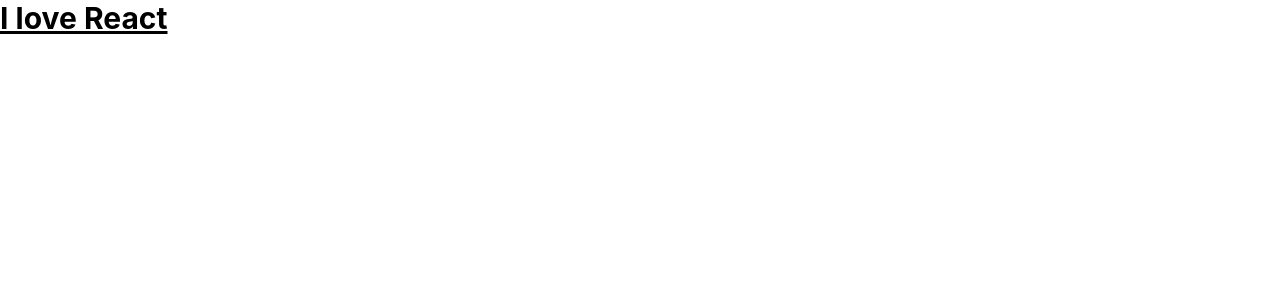
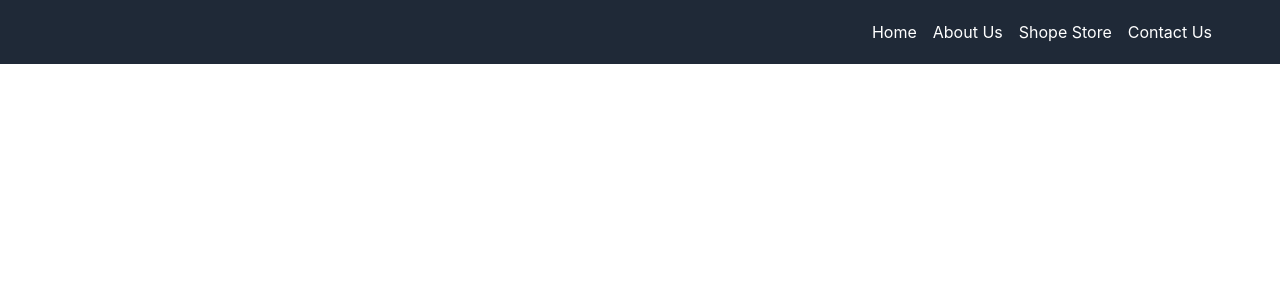
Before and after one commit to ayabakry/E-commerce-Home-Page, a React (Create React App) app: page / in a window 1280 px wide. Shown: the top 300 px of the page. Built offline with nearby package versions, Linux system fonts and the light colour scheme.

Commit message:
add headers to nav bar in all screen

```diff
--- a/package.json
+++ b/package.json
@@ -3,6 +3,8 @@
   "version": "0.1.0",
   "private": true,
   "dependencies": {
+    "@headlessui/react": "^1.7.19",
+    "@heroicons/react": "^2.1.3",
     "@testing-library/jest-dom": "^5.17.0",
     "@testing-library/react": "^13.4.0",
     "@testing-library/user-event": "^13.5.0",
--- a/src/Pages/HomePage.jsx
+++ b/src/Pages/HomePage.jsx
@@ -1,9 +1,123 @@
+import { Fragment } from 'react'
+import { Disclosure, Menu, Transition } from '@headlessui/react'
+import { Bars3Icon, BellIcon, XMarkIcon } from '@heroicons/react/24/outline'
+
 function Homepage() {
+    const navigation = [
+        { name: 'Dashboard', href: '#', current: true },
+        { name: 'Team', href: '#', current: false },
+        { name: 'Projects', href: '#', current: false },
+        { name: 'Calendar', href: '#', current: false },
+      ]
+
+      function classNames(...classes) {
+        return classes.filter(Boolean).join(' ')
+      }
     return(
-        <h1 className="text-3xl font-bold underline">
-        I love React
+        <Disclosure as="nav" className="bg-gray-800">
+        {({ open }) => (
+          <>
+            <div className="mx-auto max-w-7xl px-2 sm:px-6 lg:px-8">
+              <div className="relative flex h-16 items-center justify-between">
+                <div className="absolute inset-y-0 left-0 flex items-center sm:hidden">
+                  {/* Mobile menu button*/}
+                  <Disclosure.Button className="relative inline-flex items-center justify-center rounded-md p-2 text-gray-400 hover:bg-gray-700 hover:text-white focus:outline-none focus:ring-2 focus:ring-inset focus:ring-white">
+                    <span className="absolute -inset-0.5" />
+                    <span className="sr-only">Open main menu</span>
+                    {open ? (
+                      <XMarkIcon className="block h-6 w-6" aria-hidden="true" />
+                    ) : (
+                      <Bars3Icon className="block h-6 w-6" aria-hidden="true" />
+                    )}
+                  </Disclosure.Button>
+                </div>
+                <div className="flex flex-1 items-center justify-center sm:items-stretch sm:justify-end">
+                  <div className="flex flex-shrink-0 items-center">
+                        {/* <img
+                        className="h-8 w-auto"
+                        src="https://tailwindui.com/img/logos/mark.svg?color=indigo&shade=500"
+                        alt="Your Company"
+                        /> */}
+                  </div>
+                  <div className="hidden sm:ml-6 sm:block">
+                    <div className="flex space-x-4">
+                      <h4 className="text-[#ffffff]">Home</h4>
+                      <h4 className="text-[#ffffff]">About Us</h4>
+                      <h4 className="text-[#ffffff]">Shope Store</h4>
+                      <h4 className="text-[#ffffff]">Contact Us</h4>
+                    </div>
+                  </div>
+                </div>
+                <div className="absolute inset-y-0 right-0 flex items-center pr-2 sm:static sm:inset-auto sm:ml-6 sm:pr-0">
 
-            </h1>
+
+                  {/* Profile dropdown */}
+                  <Menu as="div" className="relative ml-3">
+                    <div>
+                      <Menu.Button className="relative flex rounded-full bg-gray-800 text-sm focus:outline-none focus:ring-2 focus:ring-white focus:ring-offset-2 focus:ring-offset-gray-800">
+                        <span className="absolute -inset-1.5" />
+                        <span className="sr-only">Open user menu</span>
+
+                      </Menu.Button>
+                    </div>
+                    <Transition
+                      as={Fragment}
+                      enter="transition ease-out duration-100"
+                      enterFrom="transform opacity-0 scale-95"
+                      enterTo="transform opacity-100 scale-100"
+                      leave="transition ease-in duration-75"
+                      leaveFrom="transform opacity-100 scale-100"
+                      leaveTo="transform opacity-0 scale-95"
+                    >
+                      <Menu.Items className="absolute right-0 z-10 mt-2 w-48 origin-top-right rounded-md bg-white py-1 shadow-lg ring-1 ring-black ring-opacity-5 focus:outline-none">
+                        <Menu.Item>
+                          {({ active }) => (
+                            <a
+                              href="#"
+                              className={classNames(active ? 'bg-gray-100' : '', 'block px-4 py-2 text-sm text-gray-700')}
+                            >
+                              Your Profile
+                            </a>
+                          )}
+                        </Menu.Item>
+                        <Menu.Item>
+                          {({ active }) => (
+                            <a
+                              href="#"
+                              className={classNames(active ? 'bg-gray-100' : '', 'block px-4 py-2 text-sm text-gray-700')}
+                            >
+                              Settings
+                            </a>
+                          )}
+                        </Menu.Item>
+                        <Menu.Item>
+                          {({ active }) => (
+                            <a
+                              href="#"
+                              className={classNames(active ? 'bg-gray-100' : '', 'block px-4 py-2 text-sm text-gray-700')}
+                            >
+                              Sign out
+                            </a>
+                          )}
+                        </Menu.Item>
+                      </Menu.Items>
+                    </Transition>
+                  </Menu>
+                </div>
+              </div>
+            </div>
+
+            <Disclosure.Panel className="sm:hidden">
+              <div className="space-y-1 px-2 pb-3 pt-2">
+              <h4 className="text-[#ffffff]">Home</h4>
+                      <h4 className="text-[#ffffff]">About Us</h4>
+                      <h4 className="text-[#ffffff]">Shope Store</h4>
+                      <h4 className="text-[#ffffff]">Contact Us</h4>
+              </div>
+            </Disclosure.Panel>
+          </>
+        )}
+      </Disclosure>
     );
 }
 export default Homepage
```
Also changed, not shown: 1 other file (tests, documents, lock files or other folders).
